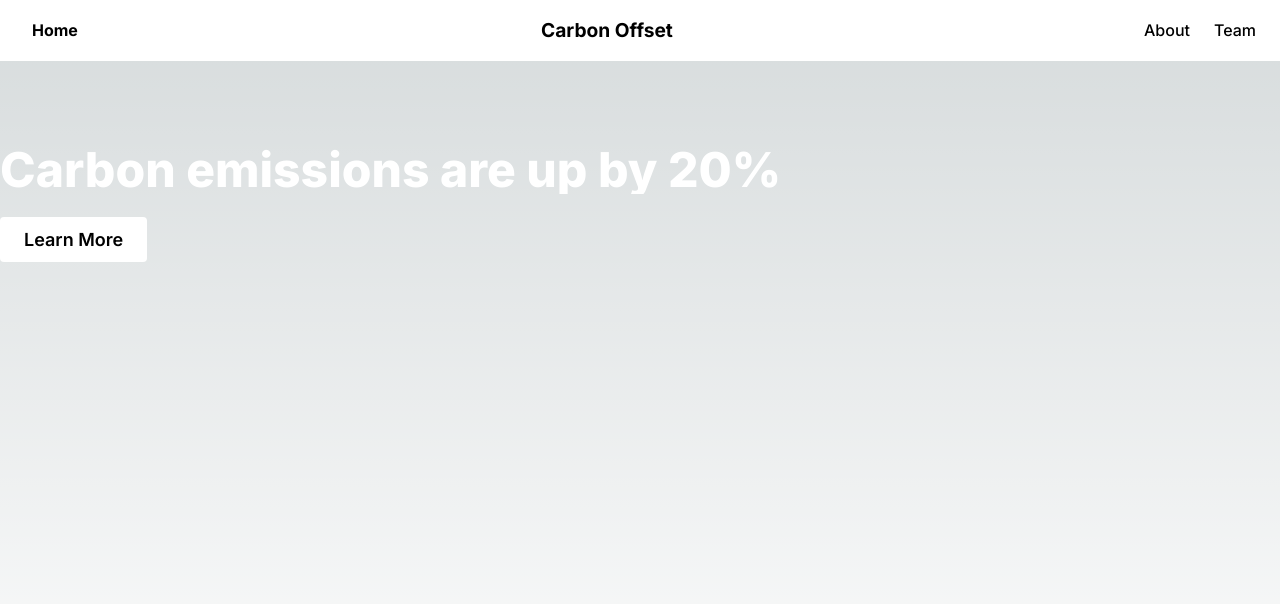
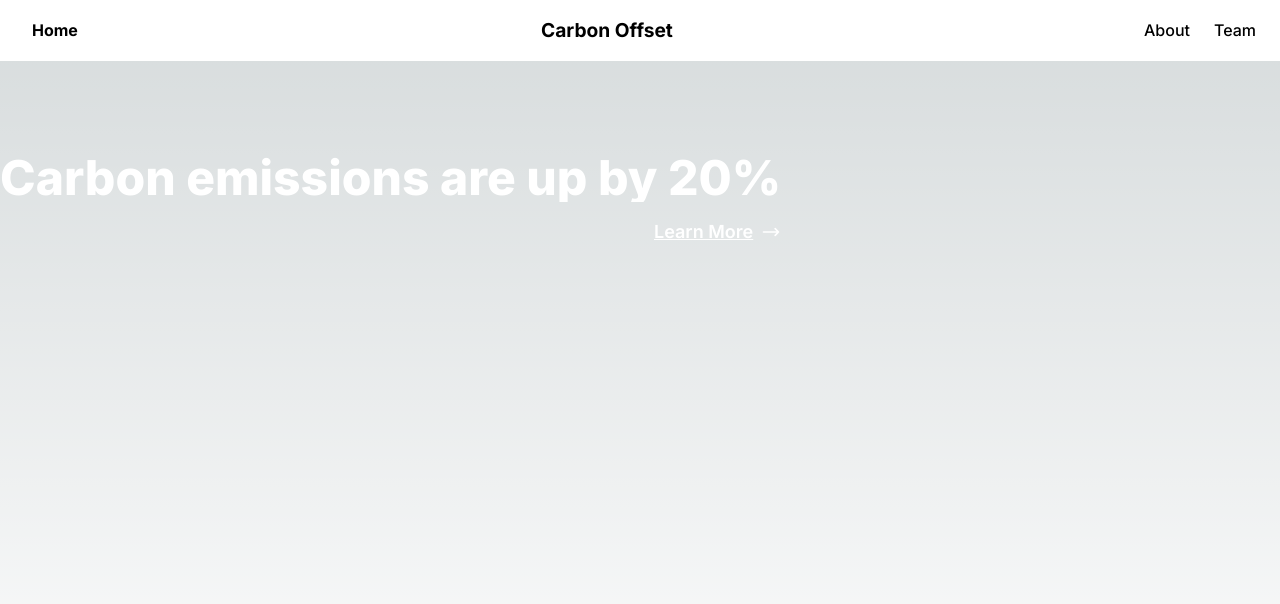
Before and after one commit to Arush223/CallToChange, a Next.js app: page / in a window 1280 px wide. Shown: the top 604 px of the page. Built offline with nearby package versions, Linux system fonts and the light colour scheme.

Commit message:
frontend commit v0.7

```diff
--- a/src/app/page.jsx
+++ b/src/app/page.jsx
@@ -6,7 +6,7 @@ import Link from 'next/link';
 function Page() {
   const [isVisible, setIsVisible] = useState(false);
   const [percentage, setPercentage] = useState(0);
-  const [showButton, setShowButton] = useState(false);
+  const [showText, setShowText] = useState(false);
 
   useEffect(() => {
     const timer = setTimeout(() => {
@@ -18,7 +18,7 @@ function Page() {
         setPercentage((prevPercentage) => prevPercentage + 1);
       } else {
         clearInterval(percentageTimer); // Stop the interval once the percentage reaches 20
-        setShowButton(true); // Show the button once the percentage reaches 20
+        setShowText(true); // Show the text once the percentage reaches 20
       }
     }, 100); // Increase slowly
 
@@ -35,13 +35,18 @@ function Page() {
         <h1 className="text-5xl font-extrabold bg-clip-text text-transparent bg-white">
           Carbon emissions are up by {percentage}%
         </h1>
-        {showButton && (
-          <div className="mt-8">
-            <Link legacyBehavior href="/about">
-              <a className="text-lg font-semibold bg-white text-black px-6 py-3 rounded hover:bg-blue-600 transition-colors duration-300">
-                Learn More
-              </a>
-            </Link>
+        {showText && (
+          <div className="mt-4 flex items-center justify-end space-x-4">
+            <p className="text-lg font-semibold underline cursor-pointer bg-transparent text-white hover:text-blue-600 transition-colors duration-300">
+              <Link legacyBehavior href="/about">
+                <a className="flex items-center space-x-2">
+                  <span>Learn More</span>
+                  <svg xmlns="http://www.w3.org/2000/svg" className="h-5 w-5 text-white hover:text-blue-600 transition-colors duration-300" fill="none" viewBox="0 0 24 24" stroke="currentColor">
+                    <path strokeLinecap="round" strokeLinejoin="round" strokeWidth={2} d="M17 8l4 4m0 0l-4 4m4-4H3" />
+                  </svg>
+                </a>
+              </Link>
+            </p>
           </div>
         )}
       </div>
```
